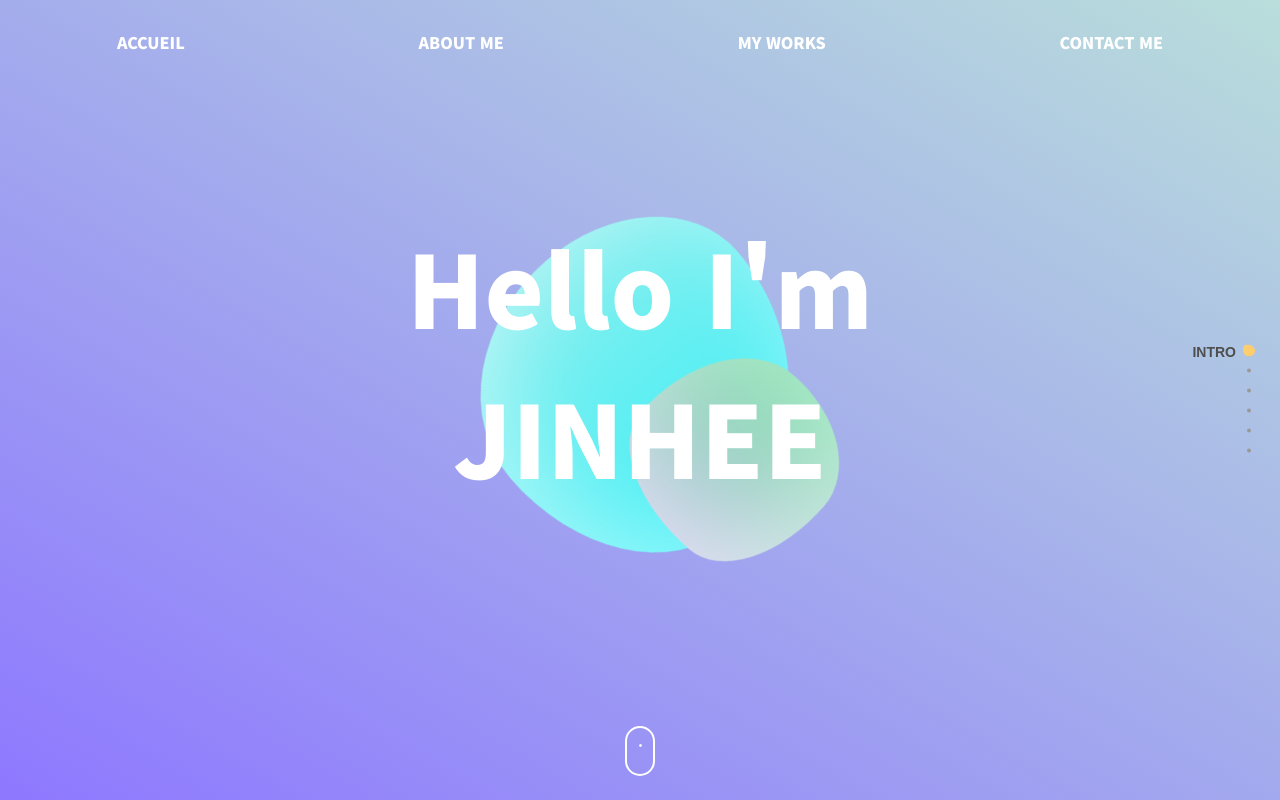
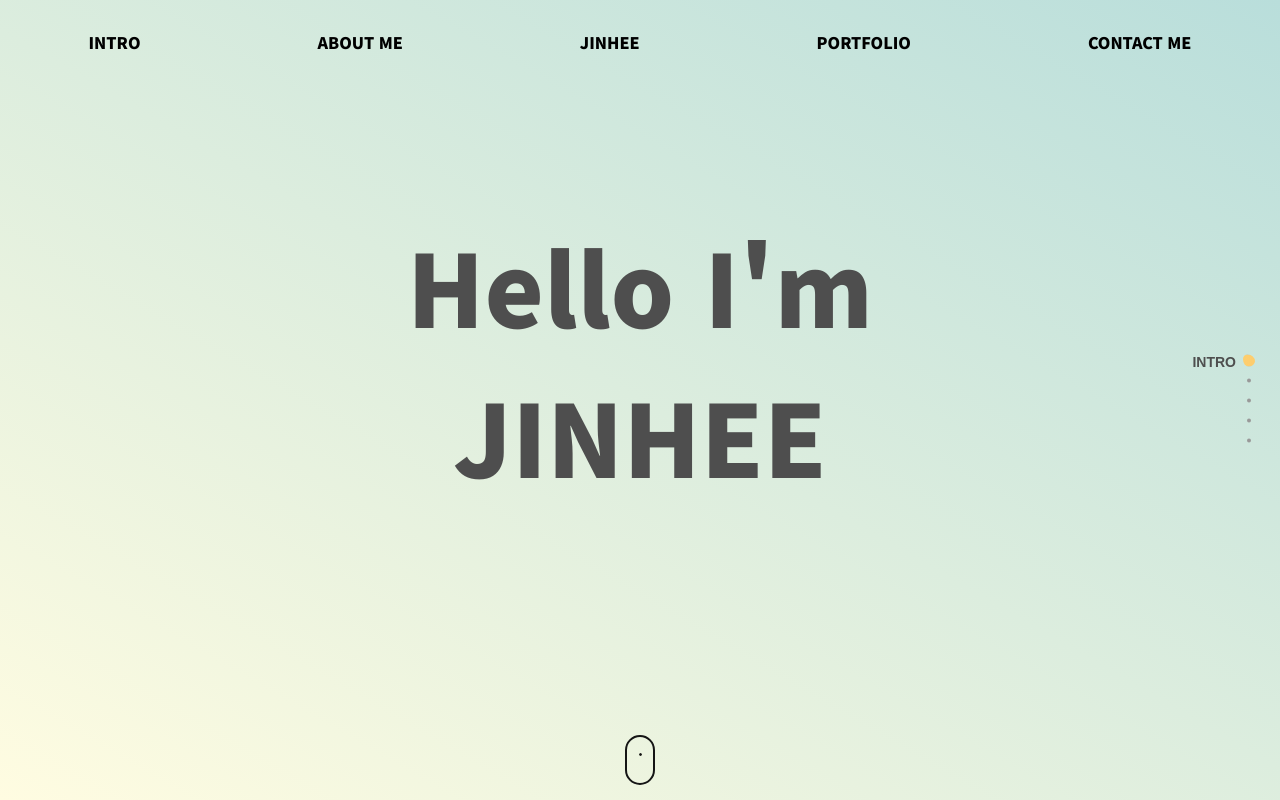
Before and after one commit to xxini98/portfolio, a plain HTML site: page index.html in a window 1280 px wide. Drawn offline with nearby package versions, Linux system fonts and the light colour scheme; a script that the page names is missing; a web font is replaced by a local one.

Commit message:
page 수정

```diff
--- a/dist/css/comm.css
+++ b/dist/css/comm.css
@@ -273,11 +273,34 @@ legend {
   font-family: "Pretendard";
 }
 
+#header {
+  position: fixed;
+  top: 0;
+  z-index: 10;
+}
+#header .menu {
+  width: 100%;
+  max-width: 100%;
+  display: flex;
+  justify-content: space-around;
+  position: fixed;
+  transition: opacity 0.5s;
+  z-index: 1;
+}
+#header .menu li {
+  padding: 30px;
+  list-style: none;
+}
+#header .menu li a {
+  color: rgb(0, 0, 0);
+  text-decoration: none;
+  font-weight: 900;
+}
+
 .sec1 {
-  /*@import url('https://fonts.googleapis.com/css?family=Cabin:400,400i,500,500i,600,600i,700,700i|Monoton|Yellowtail');*/
   /* bubble inspired by Mattia Astorino https://codepen.io/equinusocio/pen/jezBdZ*/
 }
-.sec1 .container {
+.sec1 .container-index {
   display: flex;
   justify-content: center;
   align-items: center;
@@ -285,12 +308,9 @@ legend {
   width: 100vw;
   max-width: 100%;
   height: 100vh;
-  /*background:url('https://images.unsplash.com/photo-1511227499331-25c621db940e?ixlib=rb-0.3.5&ixid=eyJhcHBfaWQiOjEyMDd9&s=2e7e55bd948e728345b7ed558d550053&auto=format&fit=crop&w=1400&q=80');
-  background-size:cover;
-  background-position:50% 50%;*/
 }
 .sec1 .gradient-purple-blue {
-  background-image: linear-gradient(30deg, #8e78ff, #b9dedb);
+  background-image: linear-gradient(30deg, #fffce1, #b9dedb);
 }
 .sec1 .under-container {
   width: 100vw;
@@ -300,32 +320,28 @@ legend {
   align-items: center;
   flex-direction: column;
 }
+.sec1 #blobSvg {
+  position: absolute;
+  top: 0;
+  left: 0;
+  transform: scale(0.9);
+}
 .sec1 .title {
   font-size: 50px;
   color: white;
-}
-.sec1 .menu {
-  width: 100vw;
-  max-width: 100%;
-  display: flex;
-  justify-content: space-around;
-  position: fixed;
-  transition: opacity 0.5s;
-  z-index: 1;
-}
-.sec1 .menu li {
-  padding: 30px;
-  list-style: none;
-}
-.sec1 .menu li a {
-  color: white;
-  text-decoration: none;
-  font-weight: 900;
 }
 .sec1 .line {
   display: flex;
   position: relative;
   z-index: 3;
+}
+.sec1 .blob {
+  position: absolute;
+  width: 90%;
+  height: 90%;
+  top: 50%;
+  left: 50%;
+  transform: translate(-50%, -50%);
 }
 .sec1 .square {
   font-size: 100px;
@@ -333,10 +349,10 @@ legend {
   animation-duration: 1s;
   cursor: default;
   transition: all 0.3s;
-  color: #fff;
+  color: #4e4e4e;
 }
 .sec1 .square:hover {
-  color: #08fdd8;
+  color: #fdcb6e;
 }
 @keyframes rubberBand {
   0% {
@@ -368,15 +384,15 @@ legend {
   display: flex;
   width: 30px;
   height: 50px;
-  border: 2px solid #fff;
+  border: 2px solid #151515;
   border-radius: 30px;
 }
 .sec1 .molette {
   margin: 12px auto auto auto;
   width: 3px;
   height: 3px;
-  background-color: #fff;
-  border: 1px solid #fff;
+  background-color: #151515;
+  border: 1px solid #151515;
   border-radius: 90px;
   animation: scroll 2s ease infinite;
 }
@@ -399,131 +415,9 @@ legend {
     margin: 18px auto auto auto;
   }
 }
-.sec1 .mousetext {
-  color: #fff;
-  font-weight: 500;
-}
-.sec1 .bubble {
-  position: relative;
-}
-.sec1 .bubble::before {
-  content: "";
-  position: absolute;
-  z-index: 2;
-  top: 35%;
-  left: 35%;
-  transform: translate(-50%, -50%);
-  display: block;
-  width: 25vw;
-  height: 25vw;
-  min-height: 200px;
-  min-width: 200px;
-  background: linear-gradient(270deg, #43e97b, #38f9d7, #e0c3fc, #8ec5fc, #4facfe, #00f2fe, #a8edea, #fed6e3);
-  background-size: 1600% 1600%;
-  box-shadow: inset 0px -20px 100px 0px rgba(255, 255, 255, 0.48);
-  animation: transform 20s linear infinite alternate, movement 40s linear infinite alternate, shade 60s linear infinite alternate;
-}
-.sec1 .bubble::after {
-  content: "";
-  position: absolute;
-  z-index: 2;
-  top: 50%;
-  left: 50%;
-  transform: translate(-50%, -50%);
-  display: block;
-  width: 15vw;
-  height: 10vw;
-  min-height: 200px;
-  min-width: 200px;
-  background: linear-gradient(270deg, #00f2fe, #8ec5fc, #38f9d7, #4facfe, #a8edea, #43e97b, #e0c3fc, #fed6e3);
-  background-size: 1600% 1600%;
-  box-shadow: inset 0px -20px 100px 0px rgba(255, 255, 255, 0.48);
-  animation: transform2 20s linear infinite alternate-reverse, movement 40s linear infinite alternate-reverse, shade 60s linear infinite alternate-reverse;
-}
-@keyframes transform {
-  0%, 100% {
-    border-radius: 33% 67% 70% 30%/30% 30% 70% 70%;
-  }
-  20% {
-    border-radius: 37% 63% 51% 49%/37% 65% 35% 63%;
-  }
-  40% {
-    border-radius: 36% 64% 64% 36%/64% 48% 52% 36%;
-  }
-  60% {
-    border-radius: 37% 63% 51% 49%/30% 30% 70% 70%;
-  }
-  80% {
-    border-radius: 40% 60% 42% 58%/41% 51% 49% 59%;
-  }
-}
-@keyframes transform2 {
-  0% {
-    border-radius: 42% 58% 60% 40%/32% 54% 46% 68%;
-  }
-  20% {
-    border-radius: 59% 41% 36% 64%/32% 64% 36% 68%;
-  }
-  40% {
-    border-radius: 48% 52% 52% 48%/54% 53% 47% 46%;
-  }
-  60% {
-    border-radius: 42% 58% 51% 49%/63% 64% 36% 37%;
-  }
-  80% {
-    border-radius: 32% 68% 33% 67%/63% 35% 65% 37%;
-  }
-  100% {
-    border-radius: 34% 66% 52% 48%/34% 53% 47% 66%;
-  }
-}
-@keyframes movement {
-  from {
-    transform: rotate(-1turn) translateY(-50px);
-  }
-  to {
-    transform: none;
-  }
-}
-@keyframes shade {
-  0%, 100% {
-    background-position: 0% 50%;
-  }
-  50% {
-    background-position: 100% 50%;
-  }
-}
-.sec1 .profil-picture {
-  display: flex;
-  justify-content: center;
-  align-items: center;
-  width: 150px;
-  height: 150px;
-  border-radius: 100%;
-  background: linear-gradient(30deg, #232323, #b9bcc3);
-  opacity: 0;
-}
-.sec1 .profilpicture-animation {
-  animation: showprofil 0.5s forwards;
-}
-.sec1 .profil-picture img {
-  width: 95%;
-  height: 95%;
-  border-radius: 100%;
-}
-@keyframes showprofil {
-  0% {
-    transform: translateY(-100%);
-    opacity: 0;
-  }
-  100% {
-    transform: translateY(0%);
-    opacity: 1;
-  }
-}
 
 .sec2 {
-  background: #f4f4f4;
+  background-image: linear-gradient(-30deg, #b9dedb, #fffce1);
 }
 .sec2 #about {
   position: relative;
--- a/dist/scss/comm.scss
+++ b/dist/scss/comm.scss
@@ -8,6 +8,32 @@
   font-family: "Pretendard";
 }
 
+#header {
+  position: fixed;
+  top: 0;
+  z-index: 10;
+
+  .menu {
+    width: 100%;
+    max-width: 100%;
+    display: flex;
+    justify-content: space-around;
+    position: fixed;
+    transition: opacity 0.5s;
+    z-index: 1;
+  }
+
+  .menu li {
+    padding: 30px;
+    list-style: none;
+  }
+
+  .menu li a {
+    color: rgb(0, 0, 0);
+    text-decoration: none;
+    font-weight: 900;
+  }
+}
 // .sec1 {
 //   background: #f4f4f4;
 //   #home {
@@ -136,9 +162,7 @@
 // }
 
 .sec1 {
-  /*@import url('https://fonts.googleapis.com/css?family=Cabin:400,400i,500,500i,600,600i,700,700i|Monoton|Yellowtail');*/
-
-  .container {
+  .container-index {
     display: flex;
     justify-content: center;
     align-items: center;
@@ -146,13 +170,10 @@
     width: 100vw;
     max-width: 100%;
     height: 100vh;
-    /*background:url('https://images.unsplash.com/photo-1511227499331-25c621db940e?ixlib=rb-0.3.5&ixid=eyJhcHBfaWQiOjEyMDd9&s=2e7e55bd948e728345b7ed558d550053&auto=format&fit=crop&w=1400&q=80');
-  background-size:cover;
-  background-position:50% 50%;*/
   }
 
   .gradient-purple-blue {
-    background-image: linear-gradient(30deg, #8e78ff, #b9dedb);
+    background-image: linear-gradient(30deg, #fffce1, #b9dedb);
   }
 
   .under-container {
@@ -163,31 +184,16 @@
     align-items: center;
     flex-direction: column;
   }
+  #blobSvg {
+    position: absolute;
+    top: 0;
+    left: 0;
+    transform: scale(0.9);
+  }
 
   .title {
     font-size: 50px;
     color: white;
-  }
-
-  .menu {
-    width: 100vw;
-    max-width: 100%;
-    display: flex;
-    justify-content: space-around;
-    position: fixed;
-    transition: opacity 0.5s;
-    z-index: 1;
-  }
-
-  .menu li {
-    padding: 30px;
-    list-style: none;
-  }
-
-  .menu li a {
-    color: white;
-    text-decoration: none;
-    font-weight: 900;
   }
 
   .line {
@@ -195,7 +201,14 @@
     position: relative;
     z-index: 3;
   }
-
+  .blob {
+    position: absolute;
+    width: 90%;
+    height: 90%;
+    top: 50%;
+    left: 50%;
+    transform: translate(-50%, -50%);
+  }
   .square {
     font-size: 100px;
     font-weight: 900;
@@ -203,11 +216,11 @@
     animation-duration: 1s;
     cursor: default;
     transition: all 0.3s;
-    color: #fff;
+    color: #4e4e4e;
   }
 
   .square:hover {
-    color: #08fdd8;
+    color: #fdcb6e;
   }
 
   @-webkit-keyframes rubberBand {
@@ -286,7 +299,7 @@
     display: flex;
     width: 30px;
     height: 50px;
-    border: 2px solid #fff;
+    border: 2px solid #151515;
     border-radius: 30px;
   }
 
@@ -294,8 +307,8 @@
     margin: 12px auto auto auto;
     width: 3px;
     height: 3px;
-    background-color: #fff;
-    border: 1px solid #fff;
+    background-color: #151515;
+    border: 1px solid #151515;
     border-radius: 90px;
     animation: scroll 2s ease infinite;
   }
@@ -320,173 +333,141 @@
     }
   }
 
-  .mousetext {
-    color: #fff;
-    font-weight: 500;
-  }
+
 
   /* bubble inspired by Mattia Astorino https://codepen.io/equinusocio/pen/jezBdZ*/
 
-  .bubble {
-    position: relative;
-  }
+  // .bubble {
+  //   position: relative;
+  // }
 
-  .bubble::before {
-    content: "";
-    position: absolute;
-    z-index: 2;
-    top: 35%;
-    left: 35%;
-    transform: translate(-50%, -50%);
-    display: block;
-    width: 25vw;
-    height: 25vw;
-    min-height: 200px;
-    min-width: 200px;
-    background: linear-gradient(
-      270deg,
-      #43e97b,
-      #38f9d7,
-      #e0c3fc,
-      #8ec5fc,
-      #4facfe,
-      #00f2fe,
-      #a8edea,
-      #fed6e3
-    );
-    background-size: 1600% 1600%;
-    box-shadow: inset 0px -20px 100px 0px rgba(255, 255, 255, 0.48);
-    animation: transform 20s linear infinite alternate,
-      movement 40s linear infinite alternate,
-      shade 60s linear infinite alternate;
-  }
+  // .bubble::before {
+  //   content: "";
+  //   position: absolute;
+  //   z-index: 2;
+  //   top: 35%;
+  //   left: 35%;
+  //   transform: translate(-50%, -50%);
+  //   display: block;
+  //   width: 25vw;
+  //   height: 25vw;
+  //   min-height: 200px;
+  //   min-width: 200px;
+  //   background: linear-gradient(
+  //     270deg,
+  //     #fdcb6e,
+  //     #38f9d7,
+  //     #e0c3fc,
+  //     #8ec5fc,
+  //     #4facfe,
+  //     #a8edea,
+  //     #fdcb6e
+  //   );
+  //   background-size: 1600% 1600%;
+  //   box-shadow: inset 0px -20px 100px 0px rgba(255, 255, 255, 0.48);
+  //   animation: transform 20s linear infinite alternate,
+  //     movement 40s linear infinite alternate,
+  //     shade 60s linear infinite alternate;
+  // }
 
-  .bubble::after {
-    content: "";
-    position: absolute;
-    z-index: 2;
-    top: 50%;
-    left: 50%;
-    transform: translate(-50%, -50%);
-    display: block;
-    width: 15vw;
-    height: 10vw;
-    min-height: 200px;
-    min-width: 200px;
-    background: linear-gradient(
-      270deg,
-      #00f2fe,
-      #8ec5fc,
-      #38f9d7,
-      #4facfe,
-      #a8edea,
-      #43e97b,
-      #e0c3fc,
-      #fed6e3
-    );
-    background-size: 1600% 1600%;
-    box-shadow: inset 0px -20px 100px 0px rgba(255, 255, 255, 0.48);
-    animation: transform2 20s linear infinite alternate-reverse,
-      movement 40s linear infinite alternate-reverse,
-      shade 60s linear infinite alternate-reverse;
-  }
+  // .bubble::after {
+  //   content: "";
+  //   position: absolute;
+  //   z-index: 2;
+  //   top: 50%;
+  //   left: 50%;
+  //   transform: translate(-50%, -50%);
+  //   display: block;
+  //   width: 15vw;
+  //   height: 10vw;
+  //   min-height: 200px;
+  //   min-width: 200px;
+  //   background: linear-gradient(
+  //     270deg,
+  //     #00f2fe,
+  //     #8ec5fc,
+  //     #38f9d7,
+  //     #4facfe,
+  //     #a8edea,
+  //     #43e97b,
+  //     #e0c3fc,
+  //     #fed6e3
+  //   );
+  //   background-size: 1600% 1600%;
+  //   box-shadow: inset 0px -20px 100px 0px rgba(255, 255, 255, 0.48);
+  //   animation: transform2 20s linear infinite alternate-reverse,
+  //     movement 40s linear infinite alternate-reverse,
+  //     shade 60s linear infinite alternate-reverse;
+  // }
 
-  @keyframes transform {
-    0%,
-    100% {
-      border-radius: 33% 67% 70% 30% / 30% 30% 70% 70%;
-    }
-    20% {
-      border-radius: 37% 63% 51% 49% / 37% 65% 35% 63%;
-    }
-    40% {
-      border-radius: 36% 64% 64% 36% / 64% 48% 52% 36%;
-    }
-    60% {
-      border-radius: 37% 63% 51% 49% / 30% 30% 70% 70%;
-    }
-    80% {
-      border-radius: 40% 60% 42% 58% / 41% 51% 49% 59%;
-    }
-  }
+  // @keyframes transform {
+  //   0%,
+  //   100% {
+  //     border-radius: 33% 67% 70% 30% / 30% 30% 70% 70%;
+  //   }
+  //   20% {
+  //     border-radius: 37% 63% 51% 49% / 37% 65% 35% 63%;
+  //   }
+  //   40% {
+  //     border-radius: 36% 64% 64% 36% / 64% 48% 52% 36%;
+  //   }
+  //   60% {
+  //     border-radius: 37% 63% 51% 49% / 30% 30% 70% 70%;
+  //   }
+  //   80% {
+  //     border-radius: 40% 60% 42% 58% / 41% 51% 49% 59%;
+  //   }
+  // }
 
-  @keyframes transform2 {
-    0% {
-      border-radius: 42% 58% 60% 40% / 32% 54% 46% 68%;
-    }
-    20% {
-      border-radius: 59% 41% 36% 64% / 32% 64% 36% 68%;
-    }
-    40% {
-      border-radius: 48% 52% 52% 48% / 54% 53% 47% 46%;
-    }
-    60% {
-      border-radius: 42% 58% 51% 49% / 63% 64% 36% 37%;
-    }
-    80% {
-      border-radius: 32% 68% 33% 67% / 63% 35% 65% 37%;
-    }
-    100% {
-      border-radius: 34% 66% 52% 48% / 34% 53% 47% 66%;
-    }
-  }
+  // @keyframes transform2 {
+  //   0% {
+  //     border-radius: 42% 58% 60% 40% / 32% 54% 46% 68%;
+  //   }
+  //   20% {
+  //     border-radius: 59% 41% 36% 64% / 32% 64% 36% 68%;
+  //   }
+  //   40% {
+  //     border-radius: 48% 52% 52% 48% / 54% 53% 47% 46%;
+  //   }
+  //   60% {
+  //     border-radius: 42% 58% 51% 49% / 63% 64% 36% 37%;
+  //   }
+  //   80% {
+  //     border-radius: 32% 68% 33% 67% / 63% 35% 65% 37%;
+  //   }
+  //   100% {
+  //     border-radius: 34% 66% 52% 48% / 34% 53% 47% 66%;
+  //   }
+  // }
 
-  @keyframes movement {
-    from {
-      -webkit-transform: rotate(-1turn) translateY(-50px);
-      transform: rotate(-1turn) translateY(-50px);
-    }
-    to {
-      -webkit-transform: none;
-      transform: none;
-    }
-  }
+  // @keyframes movement {
+  //   from {
+  //     -webkit-transform: rotate(-1turn) translateY(-50px);
+  //     transform: rotate(-1turn) translateY(-50px);
+  //   }
+  //   to {
+  //     -webkit-transform: none;
+  //     transform: none;
+  //   }
+  // }
 
-  @keyframes shade {
-    0%,
-    100% {
-      background-position: 0% 50%;
-    }
-    50% {
-      background-position: 100% 50%;
-    }
-  }
+  // @keyframes shade {
+  //   0%,
+  //   100% {
+  //     background-position: 0% 50%;
+  //   }
+  //   50% {
+  //     background-position: 100% 50%;
+  //   }
+  // }
 
-  .profil-picture {
-    display: flex;
-    justify-content: center;
-    align-items: center;
-    width: 150px;
-    height: 150px;
-    border-radius: 100%;
-    background: linear-gradient(30deg, #232323, #b9bcc3);
-    opacity: 0;
-  }
 
-  .profilpicture-animation {
-    animation: showprofil 0.5s forwards;
-  }
 
-  .profil-picture img {
-    width: 95%;
-    height: 95%;
-    border-radius: 100%;
-  }
 
-  @keyframes showprofil {
-    0% {
-      transform: translateY(-100%);
-      opacity: 0;
-    }
-    100% {
-      transform: translateY(0%);
-      opacity: 1;
-    }
-  }
 }
 
 .sec2 {
-  background: #f4f4f4;
+  background-image: linear-gradient(-30deg, #b9dedb, #fffce1);
   #about {
     position: relative;
     width: 100%;
--- a/index.html
+++ b/index.html
@@ -72,12 +72,21 @@
     <script defer src="./dist/js/comm.js"></script>
   </head>
   <body>
+    <header id="header">
+      <div class="menu" id="menu">
+        <li><a href="#intro">INTRO</a></li>
+        <li><a href="#aboutme">ABOUT ME</a></li>
+        <li><a href="#">JINHEE</a></li>
+        <li><a href="#ktwon4u">PORTFOLIO</a></li>
+        <li><a href="#contactme">CONTACT ME</a></li>
+      </div>
+    </header>
     <!-- logo 왼쪽 type -->
     <div id="fullpage">
       <div class="section sec1" data-tooltip="INTRO" data-anchor="intro">
         <div id="home">
-          <!-- <div class="home-wrap">
-            <div class="blob">
+          <div class="container-index gradient-purple-blue">
+            <div class="under-container bubble" style="height: 90vh">
               <svg
               viewBox="0 0 500 500"
               xmlns="http://www.w3.org/2000/svg"
@@ -116,41 +125,6 @@
                 ></animate>
               </path>
             </svg>
-              <div class="text-wrap">
-                <div class="tw text-hello">
-                  <span>HI! I'm</span>
-                </div>
-                <div class="text-reveal">
-                  <span class="tw reveal-types name-re">Jin Hee</span>
-                </div>
-                <div class="tw welcome">
-                  <span>Welcome To</span>
-                </div>
-                <div class="text-reveal">
-                  <span class="tw reveal-types pf-re">My Portfolio</span>
-                </div>
-                <div class="tw text-etc text-intro">
-                  <span
-                    >안녕하세요! 매일 성장하고 있는 신입 웹 퍼블리셔
-                    박진희입니다!</span
-                  >
-                </div>
-              </div>
-              <div class="scroll-down">
-                <span></span>
-                <span></span>
-                <span></span>
-              </div>
-            </div>
-          </div> -->
-          <div class="menu" id="menu">
-            <li><a href="#">ACCUEIL</a></li>
-            <li><a href="#">ABOUT ME</a></li>
-            <li><a href="#">MY WORKS</a></li>
-            <li><a href="#">CONTACT ME</a></li>
-          </div>
-          <div class="container gradient-purple-blue">
-            <div class="under-container bubble" style="height: 90vh">
               <div class="line">
                 <div class="square" id="square">H</div>
                 <div class="square">e</div>
@@ -547,7 +521,7 @@
           </div>
         </div>
       </div>
-      <div
+      <!-- <div
         class="section pfs sec3"
         data-tooltip="CONTACT ME"
         data-anchor="contactme"
@@ -608,7 +582,7 @@
             </div>
           </div>
         </div>
-      </div>
+      </div> -->
     </div>
 
     <script>
```
Also changed, not shown: 1 other file. Lines whose indentation alone changed are shown as unchanged.
